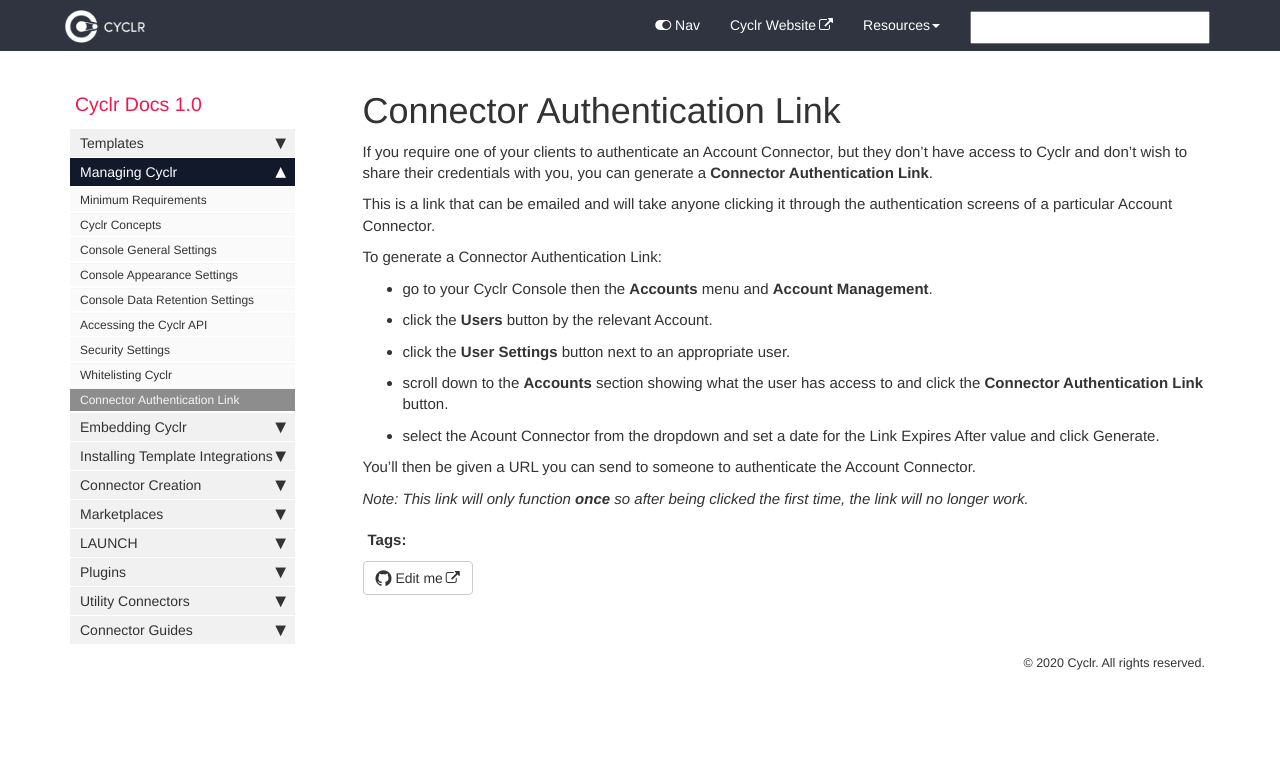
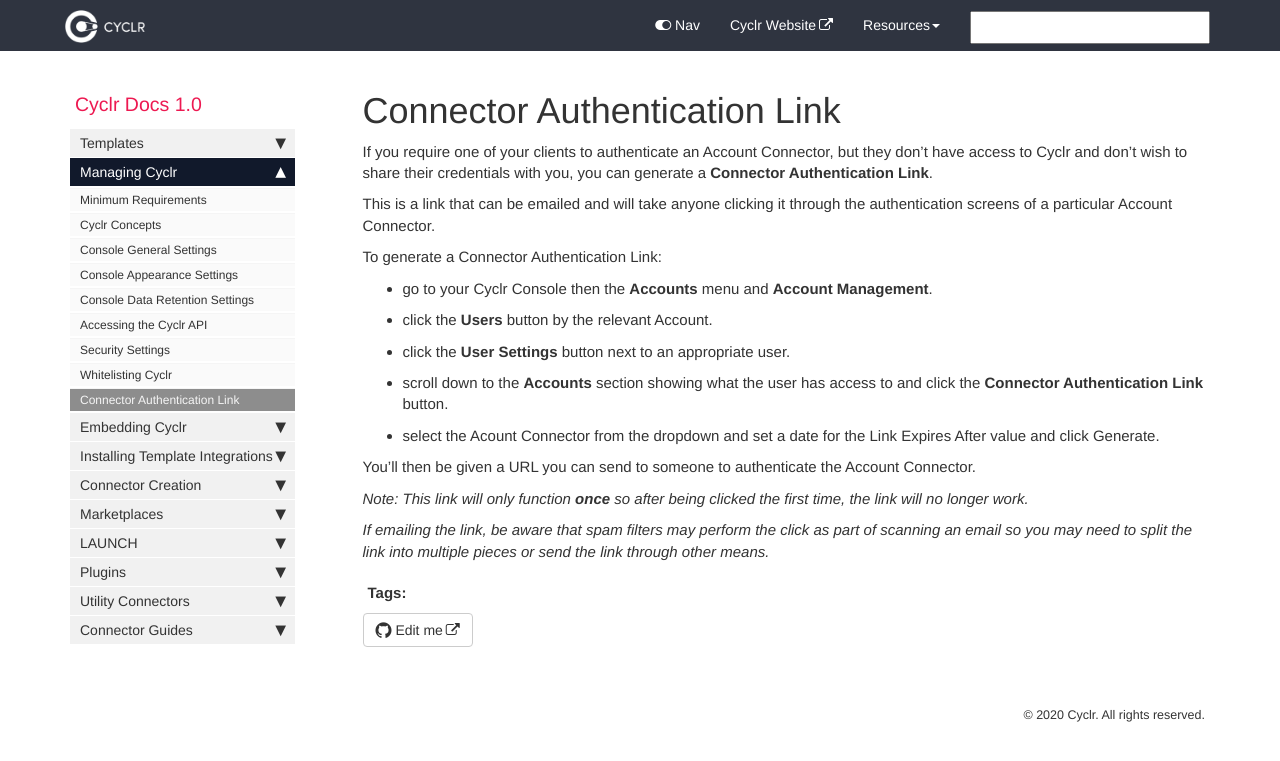
Before and after one commit to sneakysneak/docs, a Jekyll site: the page built from pages/managing-cyclr/09-connector-authentication-link.md, in a window 1280 px wide. Shown: the top 761 px of the page. Built offline with Jekyll 4.4.1, drawn with Linux system fonts in a browser that asks for light colours; comment, search, counter and statistics services are not loaded.

Commit message:
Spam filter note.

```diff
--- a/pages/managing-cyclr/09-connector-authentication-link.md
+++ b/pages/managing-cyclr/09-connector-authentication-link.md
@@ -20,3 +20,5 @@ To generate a Connector Authentication Link:
 You'll then be given a URL you can send to someone to authenticate the Account Connector.
 
 *Note: This link will only function **once** so after being clicked the first time, the link will no longer work.*
+
+*If emailing the link, be aware that spam filters may perform the click as part of scanning an email so you may need to split the link into multiple pieces or send the link through other means.*
```
